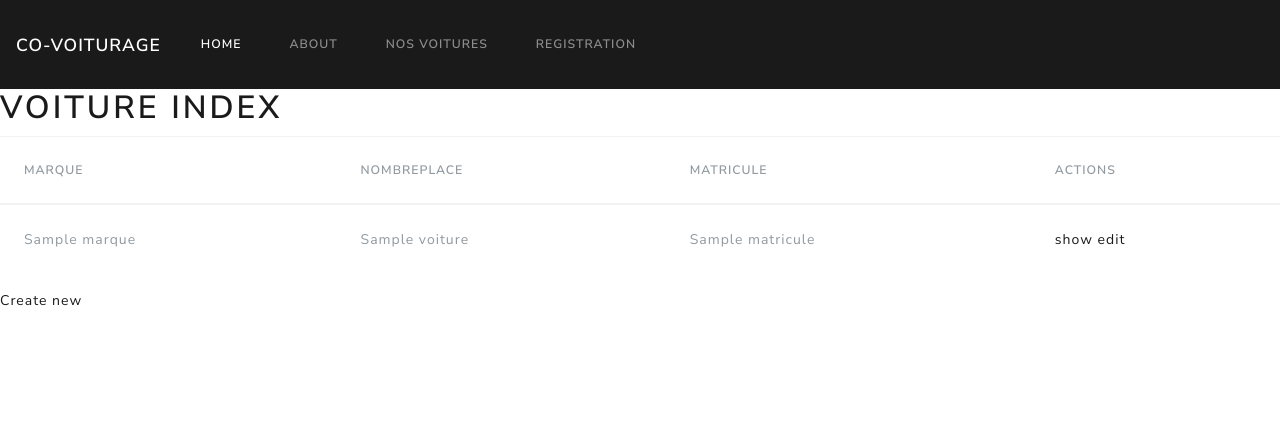
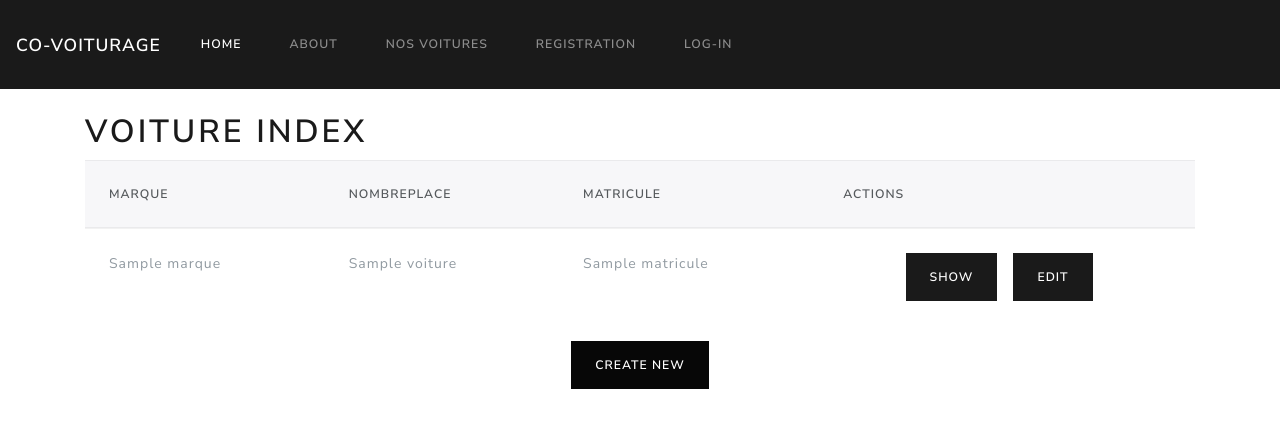
Before and after one commit to Landonique/Systeme-de-reservation, a Symfony app: template templates/voiture/index.html.twig in a window 1280 px wide. Shown: the top 428 px of the page. Run offline with Twig, Linux system fonts and the light colour scheme; the template is opened without the code that fills it: most values are stand-ins (such as "Sample title", 1, 10 or a date in 2020); some libraries are stand-ins or nearby versions.

Commit message:
new diff

```diff
--- a/public/css/styles.css
+++ b/public/css/styles.css
@@ -10,4 +10,4 @@
 	top: 45%;
 	left: 50%;
 	transform: translate(-50%, -50%);
-	color:red!important;
+	color:tomato!important;
--- a/src/Controller/SecurityController.php
+++ b/src/Controller/SecurityController.php
@@ -33,8 +33,8 @@ class SecurityController extends AbstractController
             return $this->redirectToRoute('page');
         }
 
-        // return $this->render('security/login.html.twig', ['last_username' => $lastUsername, 'error' => $error]);
-        return $this->render('security/login.html.twig',  ['error' => $error]);
+         return $this->render('security/login.html.twig', ['last_username' => $lastUsername, 'error' => $error]);
+        //return $this->render('security/login.html.twig',  ['error' => $error]);
     }
 
     /**
--- a/templates/base.html.twig
+++ b/templates/base.html.twig
@@ -30,9 +30,9 @@
             <li class="nav-item">
                 <a class="nav-link" href="{{ path("app_register") }}">Registration</a>
             </li>
-            {# <li class="nav-item">
+            <li class="nav-item">
                 <a class="nav-link" href="{{ path("app_login") }}">log-in</a>
-            </li> #}
+            </li>
 
             {% if app.user %}
                 {# <li class="nav-item">
--- a/templates/voiture/index.html.twig
+++ b/templates/voiture/index.html.twig
@@ -3,15 +3,16 @@
 {% block title %}Voiture index{% endblock %}
 
 {% block body %}
+<div class='container mt-4'>
     <h1>Voiture index</h1>
 
     <table class="table">
-        <thead>
+        <thead class="thead-light">
             <tr>
-                <th>Marque</th>
-                <th>NombrePlace</th>
-                <th>Matricule</th>
-                <th>actions</th>
+                <th scope="col">Marque</th>
+                <th scope="col">NombrePlace</th>
+                <th scope="col">Matricule</th>
+                <th scope="col">Actions</th>
             </tr>
         </thead>
         <tbody>
@@ -21,8 +22,10 @@
                 <td>{{ voiture.nombrePlace }}</td>
                 <td>{{ voiture.matricule }}</td>
                 <td>
-                    <a href="{{ path('voiture_show', {'id': voiture.id}) }}">show</a>
-                    <a href="{{ path('voiture_edit', {'id': voiture.id}) }}">edit</a>
+                 <div class="d-flex justify-content-center">
+                    <a href="{{ path('voiture_show', {'id': voiture.id}) }}" class="btn btn-primary stretched-link mr-3">Show</a>
+                    <a href="{{ path('voiture_edit', {'id': voiture.id}) }}" class="btn btn-primary stretched-link mr-3">Edit</a>
+                 </div>
                 </td>
             </tr>
         {% else %}
@@ -32,6 +35,8 @@
         {% endfor %}
         </tbody>
     </table>
-
-    <a href="{{ path('voiture_new') }}">Create new</a>
+     <div class="d-flex justify-content-center">
+    <a href="{{ path('voiture_new') }}" class="btn btn-primary stretched-link" >Create new</a>
+    </div>
+</div>
 {% endblock %}
```
Also changed, not shown: src/Controller/VoitureController.php (+3 -8 lines), templates/voiture/edit.html.twig (+7 -3 lines), templates/voiture/new.html.twig (+7 -3 lines), templates/voiture/show.html.twig (+6 -2 lines).
